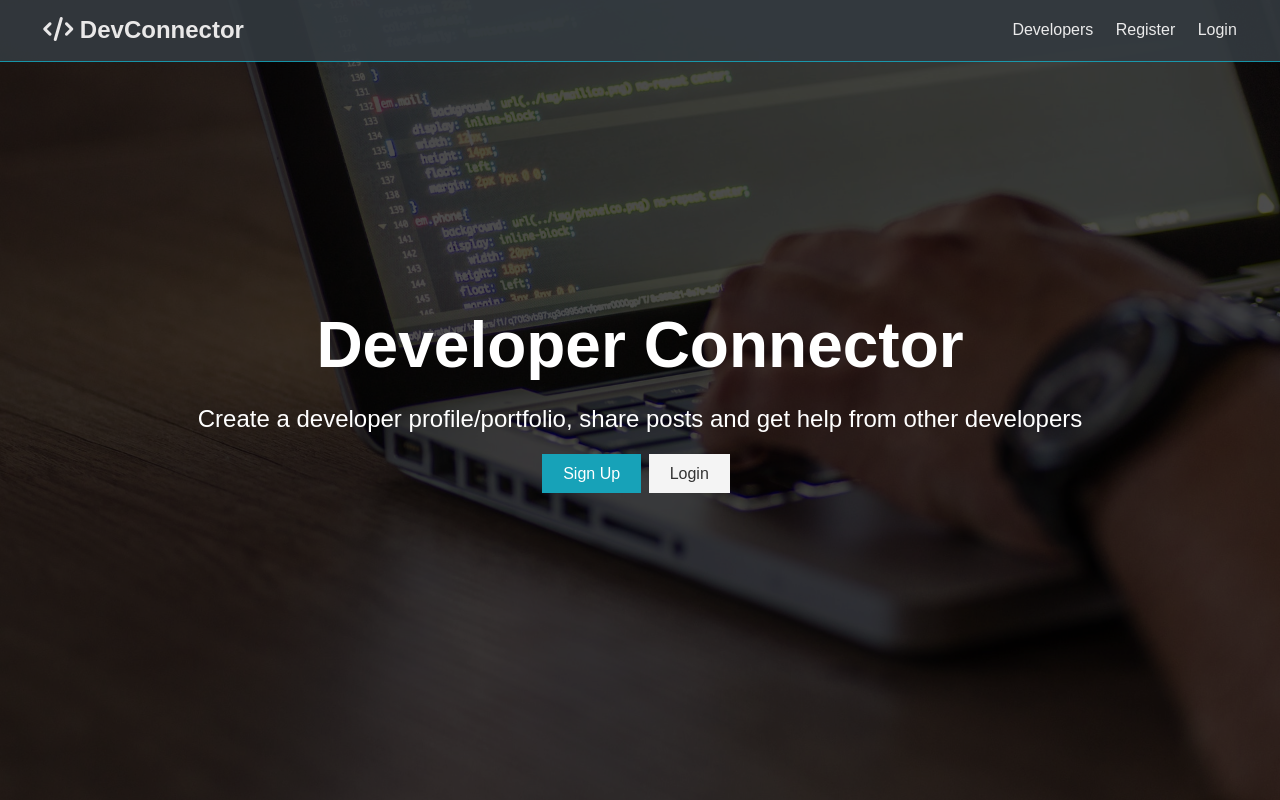
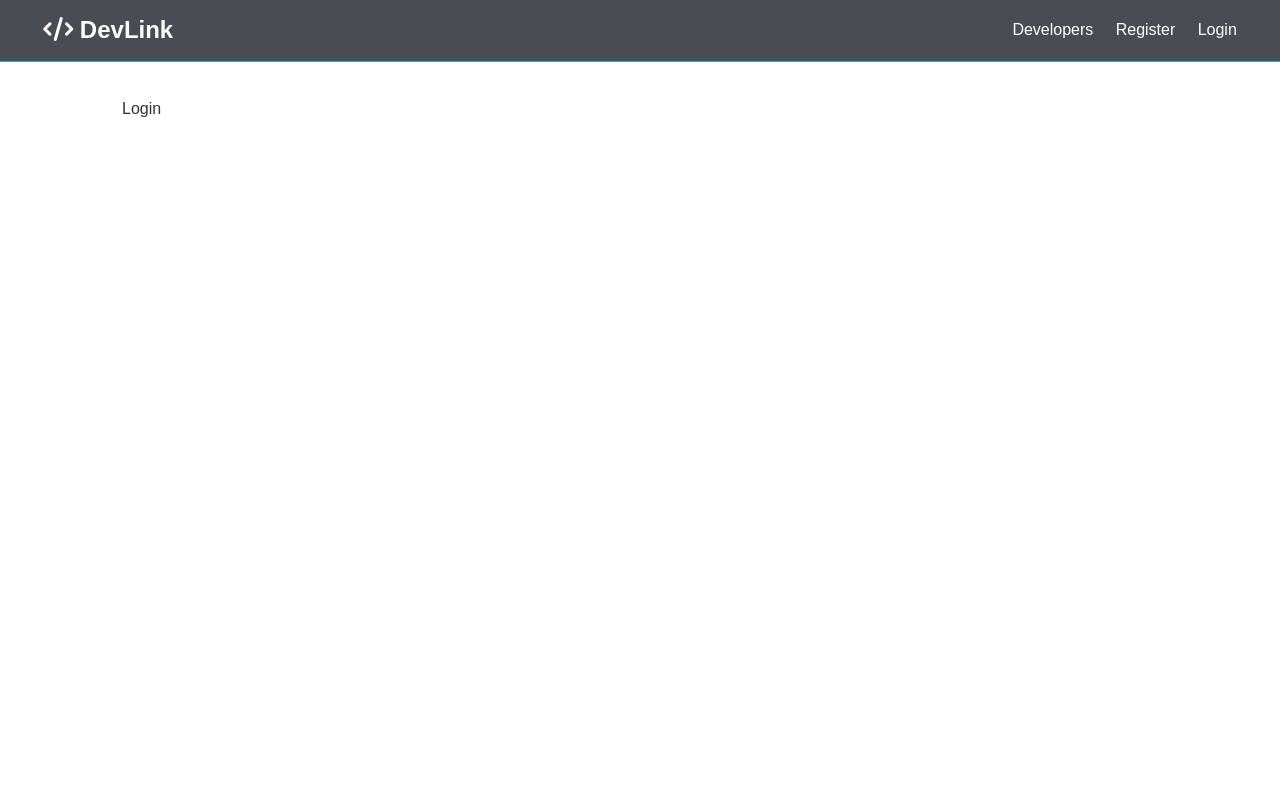
Before and after one commit to ManLikeGhost/devLink, a React (Create React App) app in the folder client/: page /login in a window 1280 px wide. Built offline with nearby package versions, Linux system fonts and the light colour scheme.

Commit message:
Landing page, navbar and react router setup.

```diff
--- a/client/src/App.js
+++ b/client/src/App.js
@@ -1,19 +1,26 @@
 import React, { Fragment } from 'react';
-
-
-
-
+import { BrowserRouter as Router, Route, Switch } from 'react-router-dom';
 import NavBar from './components/layout/NavBar';
 import Landing from './components/layout/Landing';
+import Register from './components/auth/Register';
+import Login from './components/auth/Login';
 import './App.css';
 
 const App = () => {
   return (
-    <Fragment>
-      <NavBar />
-      <Landing />
-    </Fragment>
-  );
+		<Router>
+			<Fragment>
+				<NavBar />
+				<Route exact path='/' component={Landing} />
+				<section className='container'>
+					<Switch>
+						<Route exact path='/register' component={ Register } />
+						<Route exact path='/login' component={ Login } />
+					</Switch>
+				</section>
+			</Fragment>
+		</Router>
+	);
 }
 
 export default App;
--- /dev/null
+++ b/client/src/components/auth/Login.js
@@ -0,0 +1,11 @@
+import React from 'react'
+
+const Login = () => {
+    return (
+        <div>
+            Login
+        </div>
+    )
+}
+
+export default Login
--- /dev/null
+++ b/client/src/components/auth/Register.js
@@ -0,0 +1,7 @@
+import React from 'react'
+
+const Register = () => {
+    return <div>Register</div>;
+}
+
+export default Register
--- a/client/src/components/layout/Landing.js
+++ b/client/src/components/layout/Landing.js
@@ -1,22 +1,22 @@
-import React from 'react'
-
+import React from 'react';
+import { Link } from 'react-router-dom';
 const Landing = () => {
     return (
 			<section className='landing'>
 				<div className='dark-overlay'>
 					<div className='landing-inner'>
-						<h1 className='x-large'>Developer Connector</h1>
+						<h1 className='x-large'>Dev Link</h1>
 						<p className='lead'>
 							Create a developer profile/portfolio, share posts and get help
 							from other developers
 						</p>
 						<div className='buttons'>
-							<a href='register.html' className='btn btn-primary'>
+							<Link to='/register' className='btn btn-primary'>
 								Sign Up
-							</a>
-							<a href='login.html' className='btn btn-light'>
+							</Link>
+							<Link to='/login' className='btn btn-light'>
 								Login
-							</a>
+							</Link>
 						</div>
 					</div>
 				</div>
--- a/client/src/components/layout/NavBar.js
+++ b/client/src/components/layout/NavBar.js
@@ -1,22 +1,22 @@
-import React from 'react'
-
+import React from 'react';
+import { Link } from 'react-router-dom';
 const NavBar = () => {
     return (
             <nav className='navbar bg-dark'>
                 <h1>
-                    <a href='index.html'>
-                        <i className='fas fa-code'></i> DevConnector
-                    </a>
+                    <Link to='/'>
+                        <i className='fas fa-code'></i> DevLink
+                    </Link>
                 </h1>
                 <ul>
                     <li>
-                        <a href='profiles.html'>Developers</a>
+                        <Link to='!#'>Developers</Link>
                     </li>
                     <li>
-                        <a href='register.html'>Register</a>
+                        <Link to='/register'>Register</Link>
                     </li>
                     <li>
-                        <a href='login.html'>Login</a>
+                        <Link to='/login'>Login</Link>
                     </li>
                 </ul>
             </nav>
```
Also changed, not shown: 1 other file (tests, documents, lock files or other folders).
